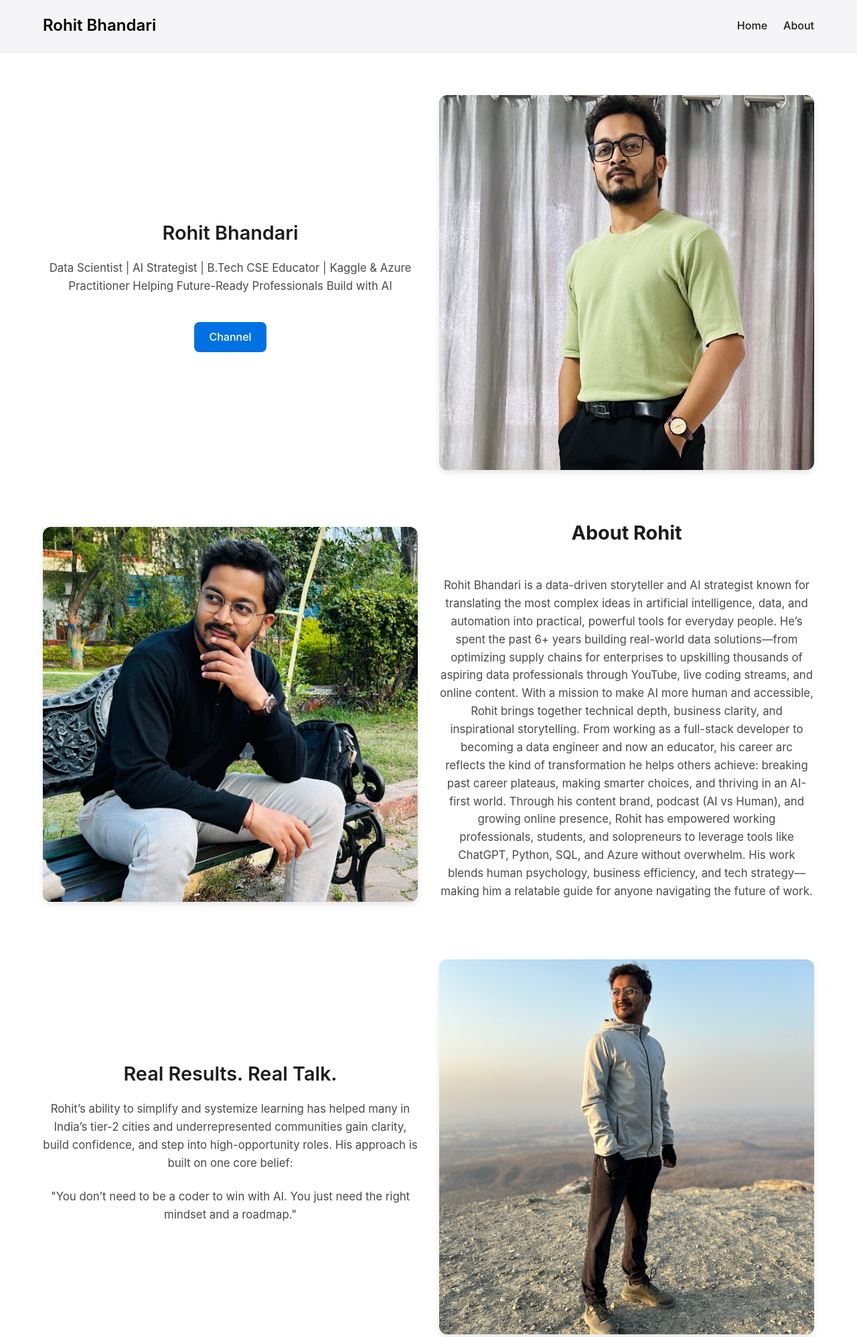
After one commit to rohitbhandarionline/rohitbhandari, a Flask app: template templates/about.html in a window 1280 px wide. The commit adds this page. Shown: the top 1997 px of the page at 67% size. Run offline with Flask 3, Linux system fonts and the light colour scheme; the template is opened without the code that fills it, so the values that code supplies are empty.

Commit message:
Added about page

```diff
--- a/app.py
+++ b/app.py
@@ -24,4 +24,4 @@ def page_not_found(e):
 
 if __name__ == '__main__':
     app.run(host='0.0.0.0', port=5000, debug=False)
-    # app.run(host='127.0.0.1', port=5001, debug=True)
+    # app.run(host='127.0.0.1', port=5002, debug=True)
--- a/static/css/style.css
+++ b/static/css/style.css
@@ -158,3 +158,23 @@ footer {
     text-align: center;
     margin-top: 1.5rem;
 }
+
+.youtube-carousel {
+    margin-top: 3rem;
+}
+
+.scrolling-videos {
+    display: flex;
+    gap: 1.5rem;
+    overflow-x: auto;
+    padding-bottom: 1rem;
+    scroll-snap-type: x mandatory;
+    -webkit-overflow-scrolling: touch;
+}
+
+.scrolling-videos iframe {
+    flex: 0 0 auto;
+    scroll-snap-align: start;
+    border-radius: 12px;
+    box-shadow: 0 2px 8px rgba(0, 0, 0, 0.1);
+}
--- /dev/null
+++ b/templates/about.html
@@ -0,0 +1,124 @@
+{% extends 'base.html' %}
+{% block content %}
+
+<section class="about-preview container">
+    <div class="about-content">
+        <div class="about-text">
+            <h3 class="section-title">
+                Rohit Bhandari</h3>
+            <p class="section-description">
+                Data Scientist | AI Strategist | B.Tech CSE
+                Educator | Kaggle & Azure Practitioner
+                Helping Future-Ready Professionals Build with AI
+            </p>
+            <div class="button-center">
+                <a href="https://www.youtube.com/@rohitbhandari-ai" class="link-button">Channel</a>
+            </div>
+        </div>
+        <div class="about-image">
+            <img src="/static/images/hero.jpg" alt="Rohit Bhandari">
+        </div>
+    </div>
+</section>
+
+
+<section class="about-preview container">
+    <div class="about-content">
+
+        <div class="about-image">
+            <img src="/static/images/hero2.jpg" alt="Rohit Bhandari">
+        </div>
+        <div class="about-text">
+            <h3 class="section-title">
+                <b>About Rohit</b>
+            </h3>
+            <br>
+            <p class="section-description">
+                Rohit Bhandari is a data-driven storyteller and AI strategist known for translating the most complex
+                ideas in artificial intelligence, data, and automation into practical, powerful tools for everyday
+                people.
+
+                He’s spent the past 6+ years building real-world data solutions—from optimizing supply chains for
+                enterprises to upskilling thousands of aspiring data professionals through YouTube, live coding streams,
+                and online content. With a mission to make AI more human and accessible, Rohit brings together technical
+                depth, business clarity, and inspirational storytelling.
+
+                From working as a full-stack developer to becoming a data engineer and now an educator, his career arc
+                reflects the kind of transformation he helps others achieve: breaking past career plateaus, making
+                smarter choices, and thriving in an AI-first world.
+
+                Through his content brand, podcast (AI vs Human), and growing online presence, Rohit has empowered
+                working professionals, students, and solopreneurs to leverage tools like ChatGPT, Python, SQL, and Azure
+                without overwhelm. His work blends human psychology, business efficiency, and tech strategy—making him a
+                relatable guide for anyone navigating the future of work.
+            </p>
+        </div>
+    </div>
+</section>
+
+
+<section class="about-preview container">
+    <div class="about-content">
+        <div class="about-text">
+            <h3 class="section-title">
+                Real Results. Real Talk.
+            </h3>
+            <p class="section-description">
+                Rohit’s ability to simplify and systemize learning has helped many in India’s tier-2 cities and
+                underrepresented communities gain clarity, build confidence, and step into high-opportunity roles. His
+                approach is built on one core belief:
+            </p>
+            <div class="button-center">
+                <p class="section-description">
+                    "You don’t need to be a coder to win with AI. You just need the right mindset and a roadmap."
+                </p>
+            </div>
+        </div>
+        <div class="about-image">
+            <img src="/static/images/hero3.jpeg" alt="Rohit Bhandari">
+        </div>
+    </div>
+</section>
+
+<section class="about-preview container">
+    <div class="about-content">
+
+        <div class="about-image">
+            <img src="/static/images/hero2.jpg" alt="Rohit Bhandari">
+        </div>
+        <div class="about-text">
+            <h3 class="section-title">
+                <b>From Strategy to Storytelling</b>
+            </h3>
+            <br>
+            <p class="section-description">
+                Rohit doesn’t just build systems—he builds people. Whether through his 5-minute AI tutorials, 1-minute
+                Instagram reels, or Kaggle competition livestreams, he speaks to the dreams, doubts, and ambitions of
+                everyday professionals.
+            </p>
+        </div>
+    </div>
+</section>
+
+
+
+<section class="about-preview container">
+    <div class="about-content">
+        <div class="about-text">
+            <h3 class="section-title">
+                The Mission: Simplify AI. Amplify Lives.
+            </h3>
+            <p class="section-description">
+                Rohit’s vision is simple:
+                To train and empower 1 million people to become future-proof in the AI era—especially from India’s
+                middle-class and underrepresented backgrounds.
+
+                He’s not just building a career. He’s building a movement.
+            </p>
+        </div>
+        <div class="about-image">
+            <img src="/static/images/hero3.jpeg" alt="Rohit Bhandari">
+        </div>
+    </div>
+</section>
+{% endblock %}
--- a/templates/base.html
+++ b/templates/base.html
@@ -15,9 +15,9 @@
             <nav>
                 <ul>
                     <li><a href="/">Home</a></li>
-                    <!-- <li><a href="/about">About</a></li>
-                    <li><a href="/downloads">Downloads</a></li>
-                    <li><a href="/contact">Contact</a></li> -->
+                    <li><a href="/about">About</a></li>
+                    <!-- <li><a href="/downloads">Downloads</a></li> -->
+                    <!-- <li><a href="/contact">Contact</a></li> -->
                 </ul>
             </nav>
         </div>
```
Also changed, not shown: templates/downloads.html (added, +54 -0 lines), templates/index.html (+120 -19 lines), static/images/hero.jpg (added), static/images/hero2.jpg (added), static/images/hero3.jpeg (added), 4 other files.
